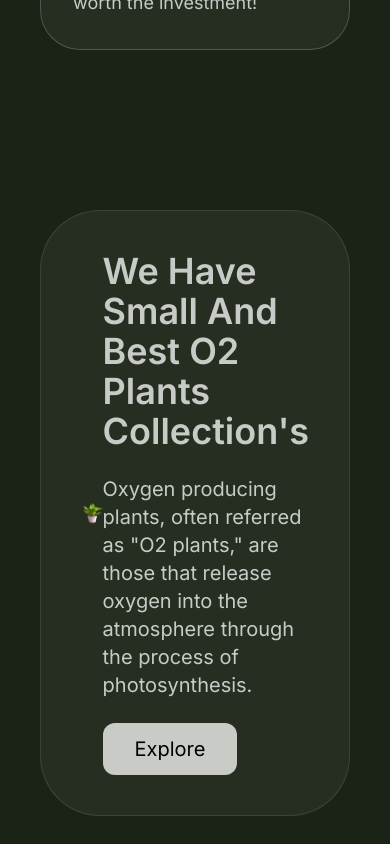
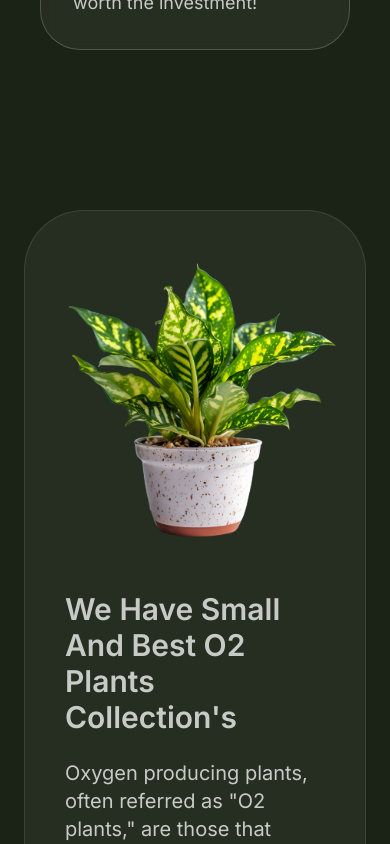
Before and after one commit to adrika-code/floravision, a Next.js app: page / in a window 390 px wide. Shown: the part 5060-5904 px from the top of the page. Built offline with nearby package versions, Linux system fonts and the light colour scheme.

Commit message:
fix o2 plants mobile responsive

```diff
--- a/src/components/plantss.jsx
+++ b/src/components/plantss.jsx
@@ -1,28 +1,31 @@
 import Image from 'next/image'
+
 export default function Plantss(){
     return(
-        <section className="px-10 py-20">
-            <div className="flex items-center justify-between bg-white/5 rounded-[60px] border border-white/10 p-10">
-            <div className="relative w-[400px] h-[400px]">
+        <section className="px-6 md:px-10 py-20">
+            <div className="flex flex-col md:flex-row items-center justify-between bg-white/5 rounded-[60px] border border-white/10 p-10 gap-10">
+                <div className="relative w-[300px] h-[300px] md:w-[400px] md:h-[400px]">
                     <Image
                     src="/images/aglaonema.png"
                     alt="o2 plant"
                     fill
                     className="object-contain"
                     />
-
                 </div>
                 <div className="flex flex-col gap-6 max-w-lg">
-                <h2 className="text-white/75 text-4xl font-semibold">
-                We Have Small And Best O2 Plants Collection's</h2>
+                    <h2 className="text-white/75 text-3xl md:text-4xl font-semibold">
+                        We Have Small And Best O2 Plants Collection's
+                    </h2>
                     <p className="text-white/75 text-xl">
                         Oxygen producing plants, often referred as "O2 plants,"
-                are those that release oxygen into the atmosphere through the process of photosynthesis.</p>
-                <button className="w-fit px-8 py-3 bg-white/75 text-black rounded-xl text-xl">Explore</button>
-
+                        are those that release oxygen into the atmosphere through
+                        the process of photosynthesis.
+                    </p>
+                    <button className="w-fit px-8 py-3 bg-white/75 text-black rounded-xl text-xl">
+                        Explore
+                    </button>
                 </div>
             </div>
         </section>
     )
-
 }
```
Lines whose indentation alone changed are shown as unchanged.
